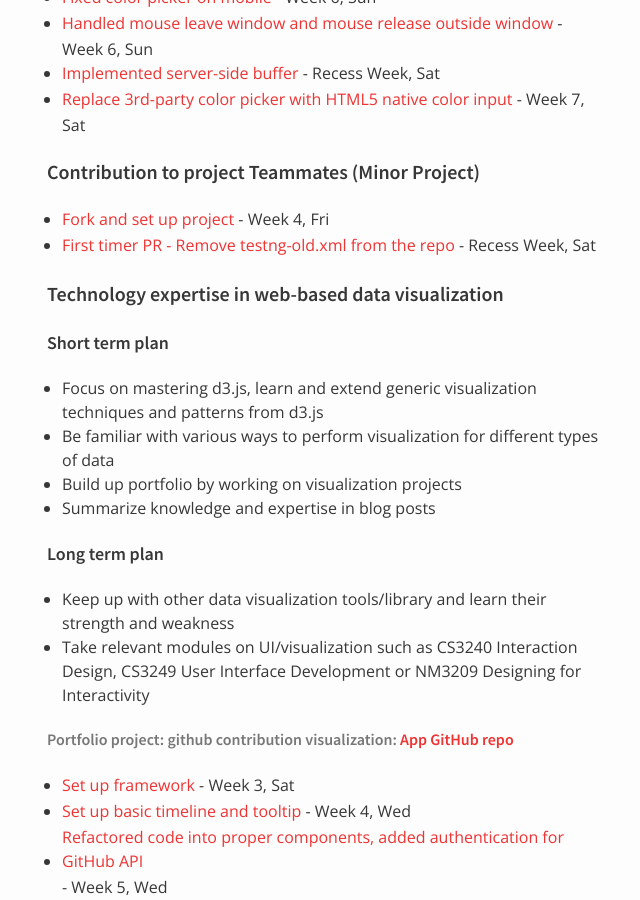
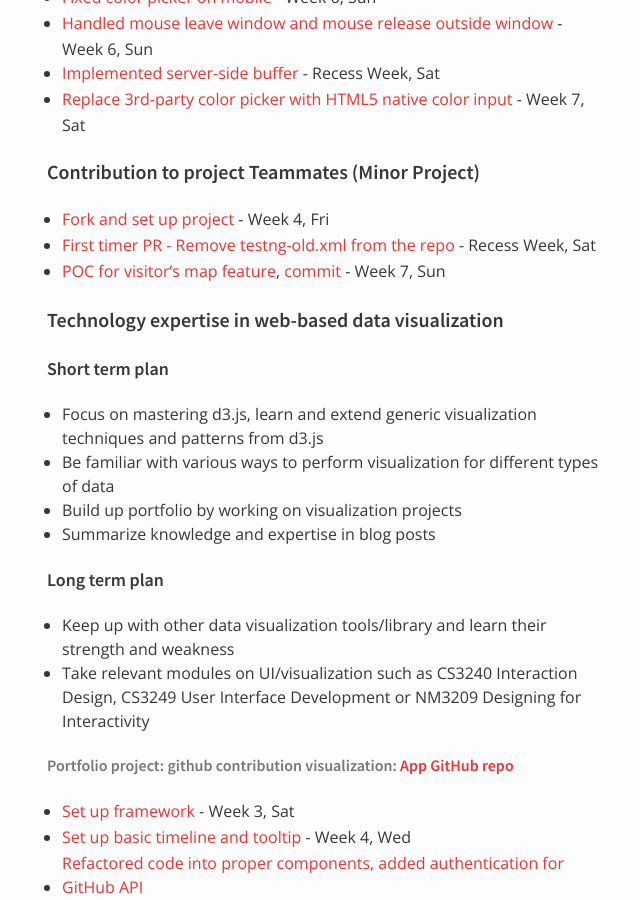
Before and after one commit to nus-oss/cs3281-AY1516S2-website, a Jekyll site: the page built from teams/socketio.md, in a window 1280 px wide and 900 px high, scrolled down 3551 px. Shown: the whole window, without its empty margins (323-963 px from the left). Built offline with Jekyll 4.4.1, drawn with Linux system fonts in a browser that asks for light colours.

Commit message:
update week 7 minor

```diff
--- a/teams/socketio.md
+++ b/teams/socketio.md
@@ -126,6 +126,7 @@ permalink: /teams/socketio/
 #### Contribution to project Teammates (Minor Project)
   * [Fork and set up project](https://github.com/paradite/teammates) - Week 4, Fri
   * [First timer PR - Remove testng-old.xml from the repo](https://github.com/TEAMMATES/teammates/pull/4830) - Recess Week, Sat
+  * [POC for visitor's map feature](http://4-18-dot-teammates-paradite.appspot.com/visitors.html), [commit](https://github.com/paradite/teammates/commit/de30d85a44cfe5b29ecbef2ffdf73ef8354c5702) - Week 7, Sun
 
 #### Technology expertise in web-based data visualization
 
```
